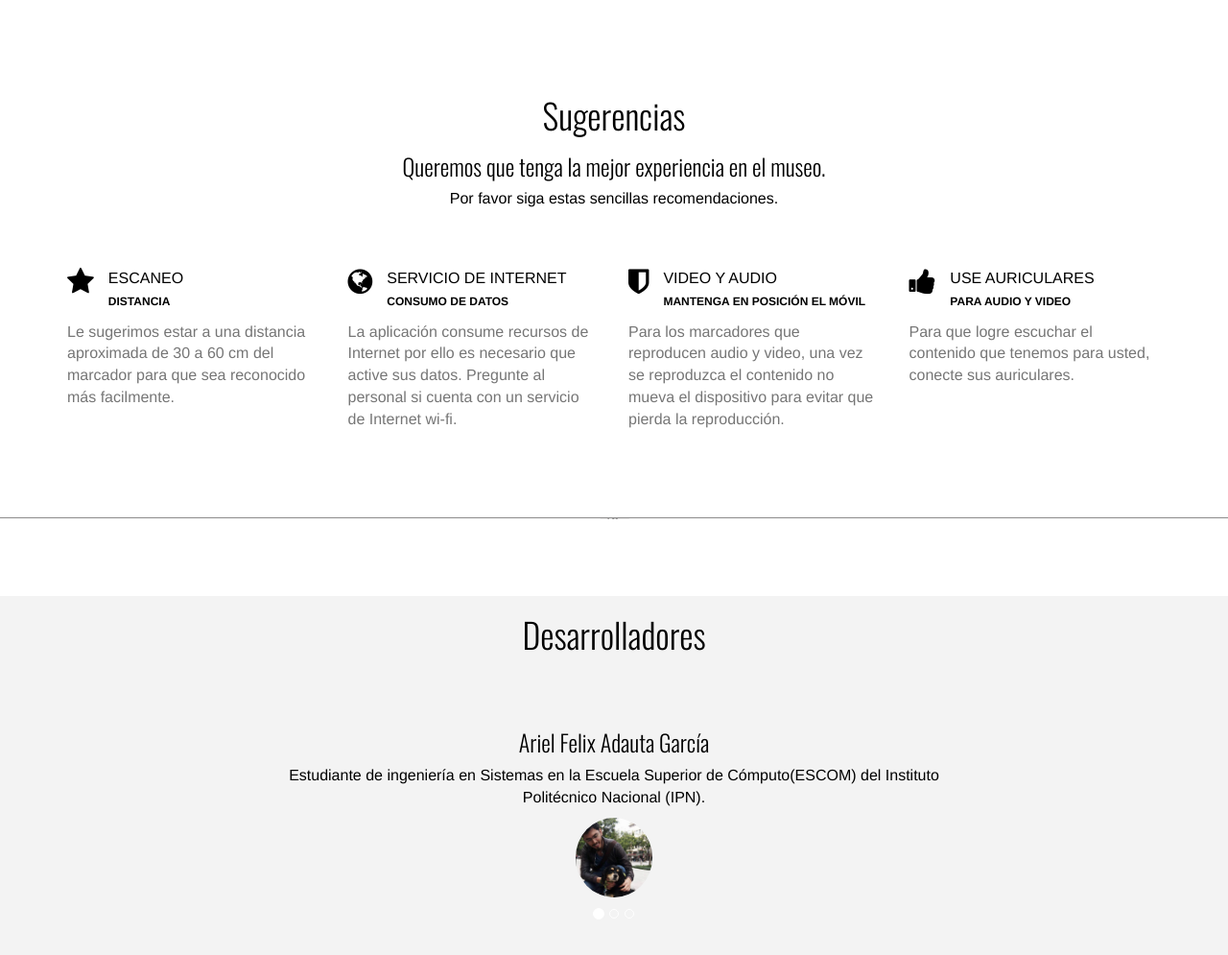
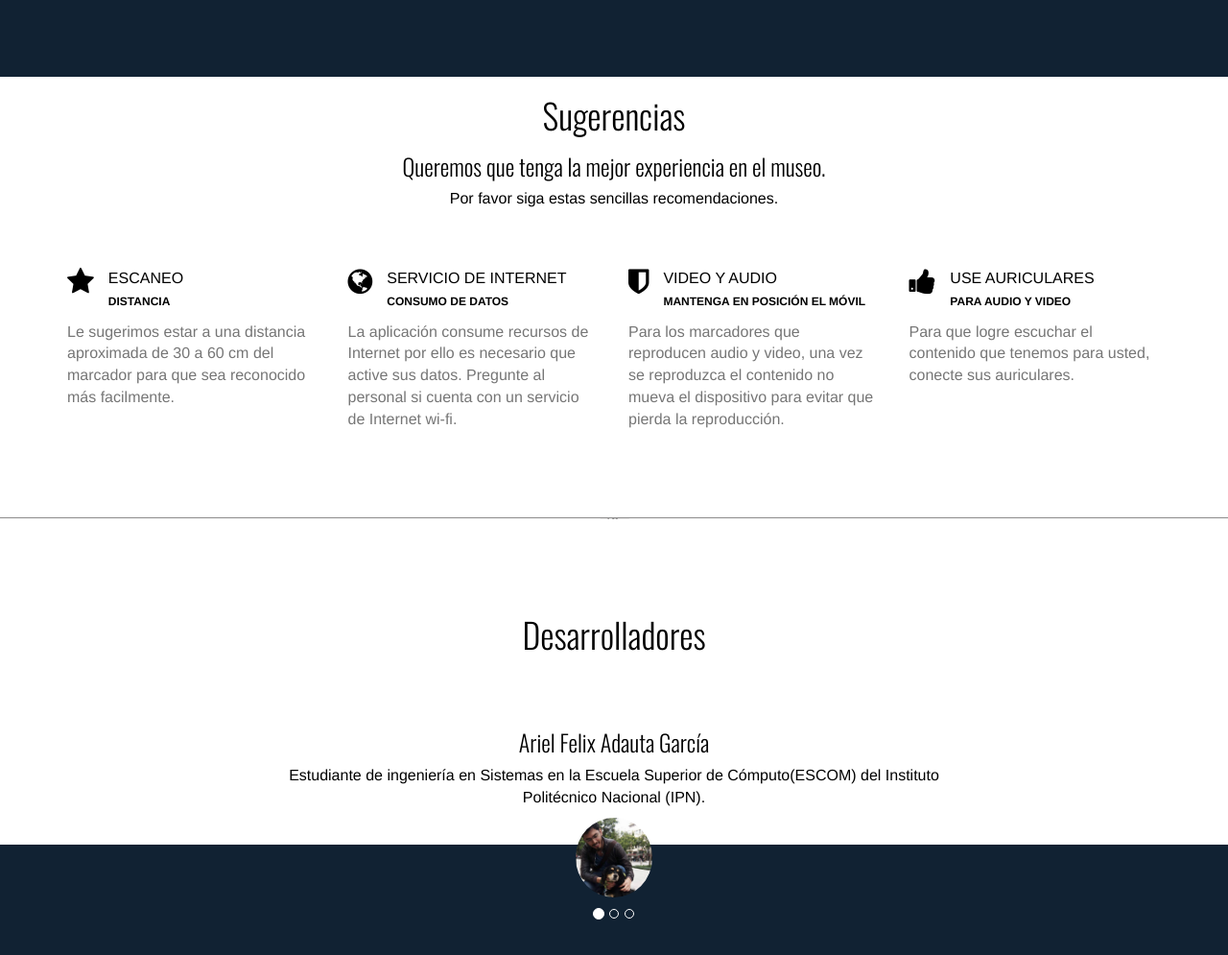
Before and after one commit to esedecks/TrabajoTerminal, a PHP site: page /acceso/Theme/index2.html in a window 1280 px wide. Shown: the whole page at 96% size. Run offline with PHP 8.4, Linux system fonts and the light colour scheme; some libraries are stand-ins or nearby versions.

Commit message:
cambios en el estilo

```diff
--- a/acceso/Theme/assets/css/style.css
+++ b/acceso/Theme/assets/css/style.css
@@ -22,6 +22,7 @@
 select,
 textarea {
     color: #222;
+    background-color: #123;
 }
 
 /*
@@ -408,12 +409,12 @@
 	display: block;
 	margin-top: 80px;
 	margin-bottom: 80px;
-	background-color: #f3f3f3;
+/*background-color: #f3f3f3;*/
 }
 
 /* Contact Wrap */
 #contactwrap {
-	background-color: #2f2f2f;
+	/*background-color: #2f2f2f;*/
 	margin-top: 0px;
 	padding-top: 25px;
 	padding-bottom: 25px;
```
